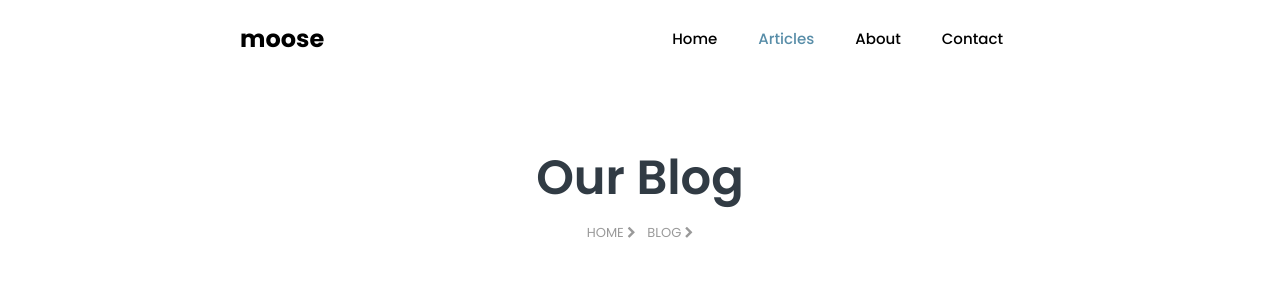
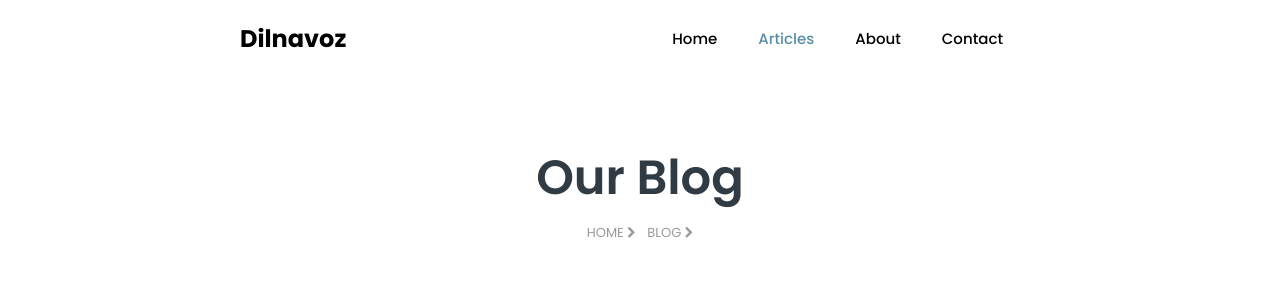
Before and after one commit to Dilnavoz-tech/newmoose, a Django app: page /blog/ in a window 1280 px wide. Shown: the top 300 px of the page. Run offline with Django 5.2, Linux system fonts and the light colour scheme; data that the repository does not hold is empty; some libraries are stand-ins or nearby versions.

Commit message:
moose changed to Dilnavoz

```diff
--- a/templates/layouts/base.html
+++ b/templates/layouts/base.html
@@ -23,7 +23,7 @@
 <body>
 <nav class="navbar navbar-expand-lg navbar-dark ftco_navbar bg-dark ftco-navbar-light" id="ftco-navbar">
     <div class="container">
-        <a class="navbar-brand" href="/">moose</a>
+        <a class="navbar-brand" href="/">Dilnavoz</a>
         <button class="navbar-toggler" type="button" data-toggle="collapse" data-target="#ftco-nav"
                 aria-controls="ftco-nav" aria-expanded="false" aria-label="Toggle navigation">
             <span class="oi oi-menu"></span> Menu
```
